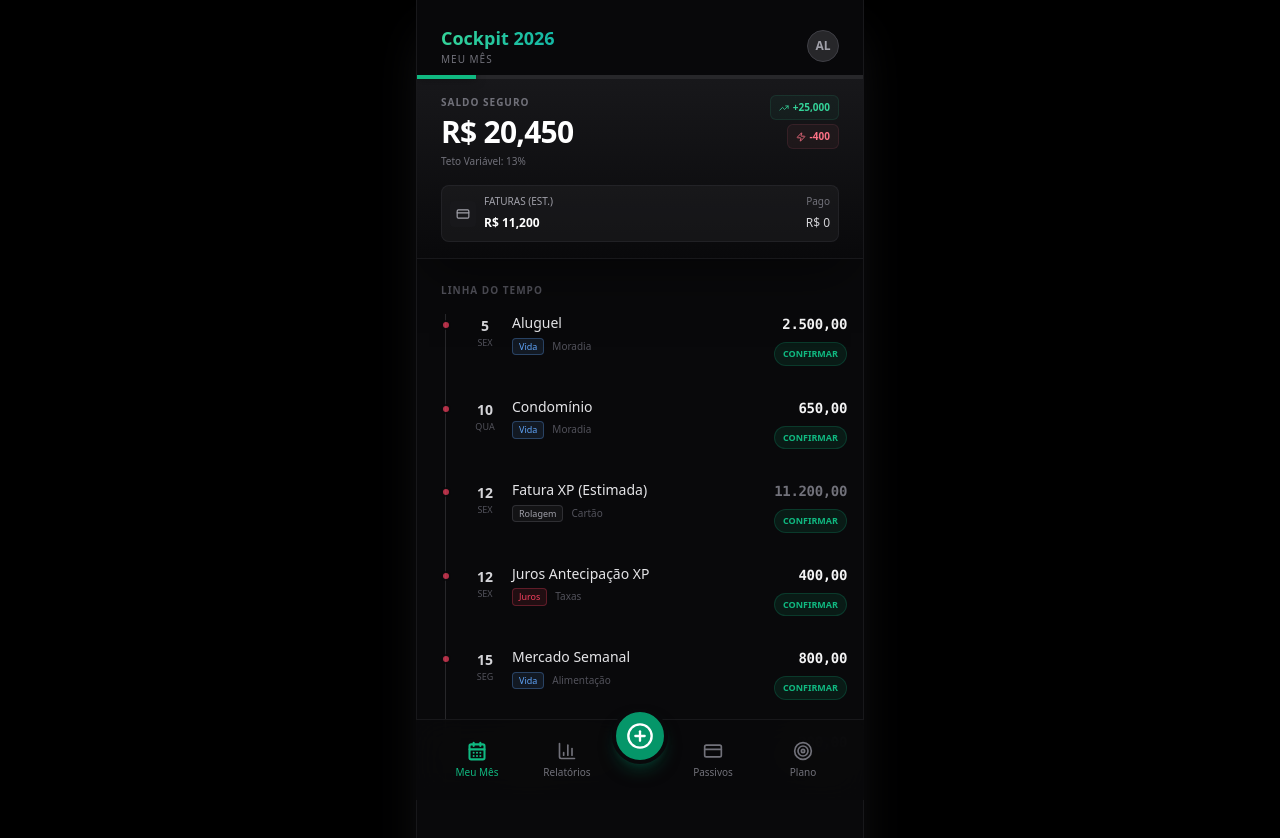
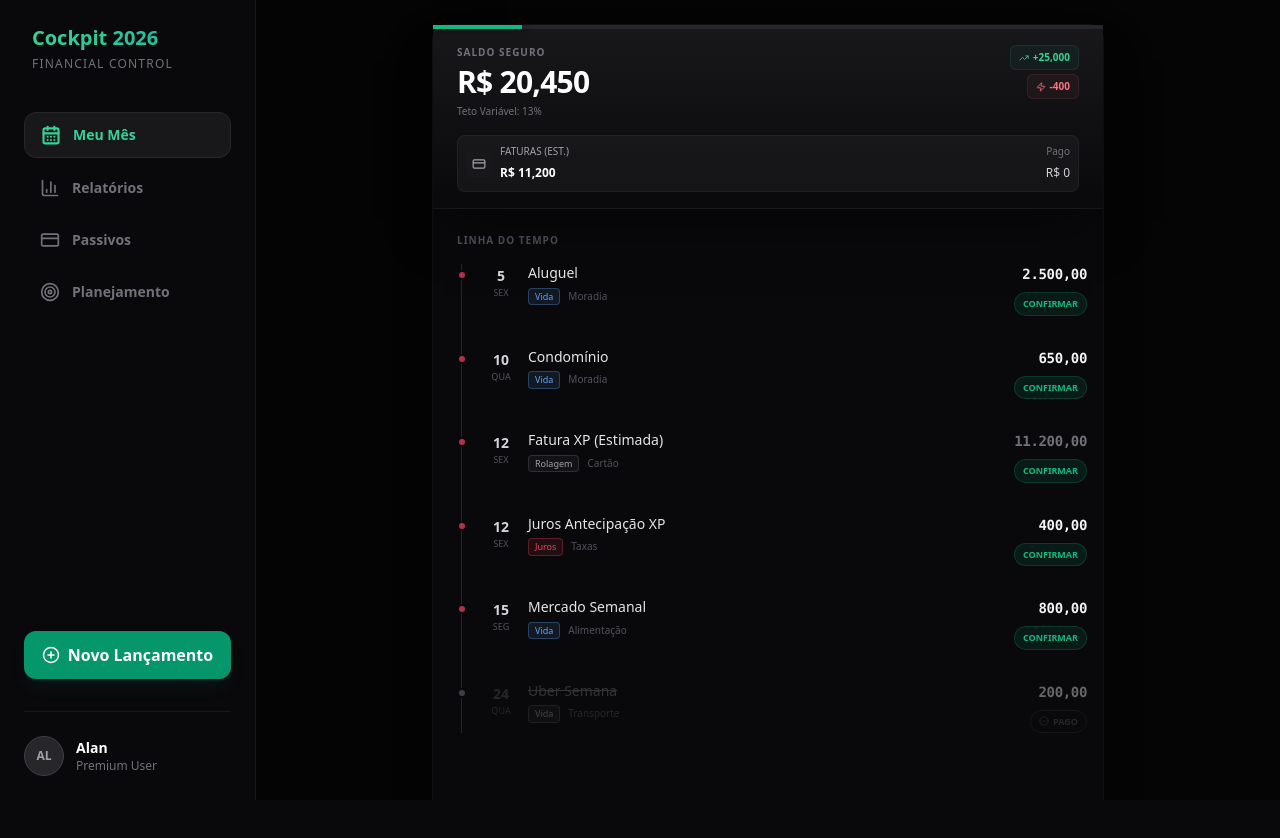
Before and after one commit to alangsilva86/Cockpit-Financeiro, a React (Vite) app: page / in a window 1280 px wide. Shown: the top 838 px of the page. After the commit the page ends 800 px from the top, so only its background shows below. Built offline with nearby package versions, Linux system fonts and the light colour scheme.

Commit message:
feat(ui): Adapt navigation for desktop and mobile
Introduces distinct styling and layout for navigation buttons to better suit both desktop and mobile screen sizes. Desktop navigation is now integrated into a persistent sidebar.

```diff
--- a/App.tsx
+++ b/App.tsx
@@ -107,24 +107,67 @@ const App: React.FC = () => {
     }
   };
 
-  const NavButton = ({ view, icon: Icon, label }: { view: View, icon: any, label: string }) => (
+  const NavButton = ({ view, icon: Icon, label, desktop }: { view: View, icon: any, label: string, desktop?: boolean }) => (
     <button
       onClick={() => setCurrentView(view)}
-      className={`flex flex-col items-center justify-center w-full py-1 space-y-1 ${currentView === view ? 'text-emerald-500' : 'text-zinc-500 hover:text-zinc-300'}`}
+      className={`
+        flex items-center transition-all duration-200
+        ${desktop
+            ? `w-full px-4 py-3 rounded-xl gap-3 mb-2 hover:bg-zinc-900 ${currentView === view ? 'bg-zinc-900 text-emerald-400 border border-zinc-800' : 'text-zinc-500'}`
+            : `flex-col justify-center w-full py-1 space-y-1 ${currentView === view ? 'text-emerald-500' : 'text-zinc-500 hover:text-zinc-300'}`
+        }
+      `}
     >
-      <Icon size={20} strokeWidth={currentView === view ? 2.5 : 2} />
-      <span className="text-[10px] font-medium">{label}</span>
+      <Icon size={desktop ? 20 : 20} strokeWidth={currentView === view ? 2.5 : 2} />
+      <span className={`${desktop ? 'text-sm font-bold' : 'text-[10px] font-medium'}`}>{label}</span>
     </button>
   );
 
   return (
-    <div className="min-h-screen bg-black text-zinc-100 font-sans selection:bg-emerald-900 selection:text-white">
-      {/* Mobile Wrapper */}
-      <div className="max-w-md mx-auto min-h-screen bg-zinc-950 flex flex-col relative shadow-2xl shadow-zinc-900 border-x border-zinc-900">
+    <div className="min-h-screen bg-black text-zinc-100 font-sans selection:bg-emerald-900 selection:text-white flex overflow-hidden">
 
-        {/* Header / Status Bar Area */}
+      {/* === DESKTOP SIDEBAR === */}
+      <aside className="hidden md:flex flex-col w-64 bg-zinc-950 border-r border-zinc-900 p-6 flex-shrink-0 z-20">
+        <div className="mb-10 pl-2">
+            <h1 className="text-xl font-bold bg-gradient-to-r from-emerald-400 to-teal-500 bg-clip-text text-transparent">
+            Cockpit 2026
+            </h1>
+            <p className="text-xs text-zinc-500 uppercase tracking-widest mt-1">
+            Financial Control
+            </p>
+        </div>
+
+        <nav className="flex-1">
+            <NavButton view="dashboard" icon={Icons.Calendar} label="Meu Mês" desktop />
+            <NavButton view="reports" icon={Icons.Reports} label="Relatórios" desktop />
+            <NavButton view="debts" icon={Icons.Debts} label="Passivos" desktop />
+            <NavButton view="plan" icon={Icons.Plan} label="Planejamento" desktop />
+        </nav>
+
+        <button
+            onClick={() => setCurrentView('add')}
+            className="w-full bg-emerald-600 hover:bg-emerald-500 text-white font-bold py-3 rounded-xl flex items-center justify-center gap-2 shadow-lg shadow-emerald-900/20 transition-all active:scale-95"
+        >
+            <Icons.Add size={18} /> Novo Lançamento
+        </button>
+
+        <div className="mt-8 pt-6 border-t border-zinc-900 flex items-center gap-3">
+            <div className="w-10 h-10 rounded-full bg-zinc-800 border border-zinc-700 flex items-center justify-center text-xs font-bold text-zinc-400">
+              AL
+            </div>
+            <div>
+                <p className="text-sm font-bold text-white">Alan</p>
+                <p className="text-xs text-zinc-500">Premium User</p>
+            </div>
+        </div>
+      </aside>
+
+      {/* === MAIN CONTENT WRAPPER === */}
+      <main className="flex-1 relative flex flex-col h-screen overflow-hidden bg-black md:bg-zinc-950/50">
+
+        {/* Mobile Header (Hidden on Desktop) */}
         {currentView !== 'add' && (
-          <header className="px-6 pt-6 pb-2 flex justify-between items-center bg-zinc-950/80 backdrop-blur sticky top-0 z-10">
+          <header className="md:hidden px-6 pt-6 pb-2 flex justify-between items-center bg-zinc-950/80 backdrop-blur sticky top-0 z-10 flex-shrink-0">
             <div>
               <h1 className="text-lg font-bold bg-gradient-to-r from-emerald-400 to-teal-500 bg-clip-text text-transparent">
                 Cockpit 2026
@@ -139,8 +182,10 @@ const App: React.FC = () => {
           </header>
         )}
 
-        {/* Main Content Area */}
-        <main className="flex-1 overflow-y-auto pb-24 scroll-smooth">
+        {/* Scrollable Content Area */}
+        <div className="flex-1 overflow-y-auto pb-24 md:pb-0 scroll-smooth">
+            {/* Desktop Center Container - constrained for readability but wider than mobile */}
+            <div className="md:max-w-2xl md:mx-auto md:my-6 md:bg-zinc-950 md:min-h-[90vh] md:rounded-2xl md:border md:border-zinc-900/50 md:shadow-2xl">
                 {currentView === 'dashboard' && <Dashboard state={state} onToggleStatus={handleToggleStatus} />}
                 {currentView === 'reports' && <Reports state={state} onGenerateNextMonth={handleGenerateNextMonth} />}
                 {currentView === 'add' && (
@@ -167,12 +212,13 @@ const App: React.FC = () => {
                     onAddCategory={handleAddCategory}
                     />
                 )}
-        </main>
+            </div>
+        </div>
 
-        {/* Bottom Navigation (Hidden on Add screen) */}
+        {/* Mobile Bottom Navigation (Hidden on Add screen & Desktop) */}
         {currentView !== 'add' && (
-          <nav className="fixed bottom-0 left-0 right-0 max-w-md mx-auto bg-zinc-950/90 backdrop-blur-lg border-t border-zinc-900 pb-safe pt-2 px-2 z-50">
-            <div className="flex justify-between items-end pb-4 px-2">
+          <nav className="md:hidden fixed bottom-0 left-0 right-0 bg-zinc-950/90 backdrop-blur-lg border-t border-zinc-900 pb-safe pt-2 px-2 z-50">
+            <div className="flex justify-between items-end pb-4 px-2 max-w-md mx-auto">
               <NavButton view="dashboard" icon={Icons.Calendar} label="Meu Mês" />
               <NavButton view="reports" icon={Icons.Reports} label="Relatórios" />
 
@@ -191,7 +237,7 @@ const App: React.FC = () => {
             </div>
           </nav>
         )}
-      </div>
+      </main>
     </div>
   );
 };
```
Lines whose indentation alone changed are shown as unchanged.
